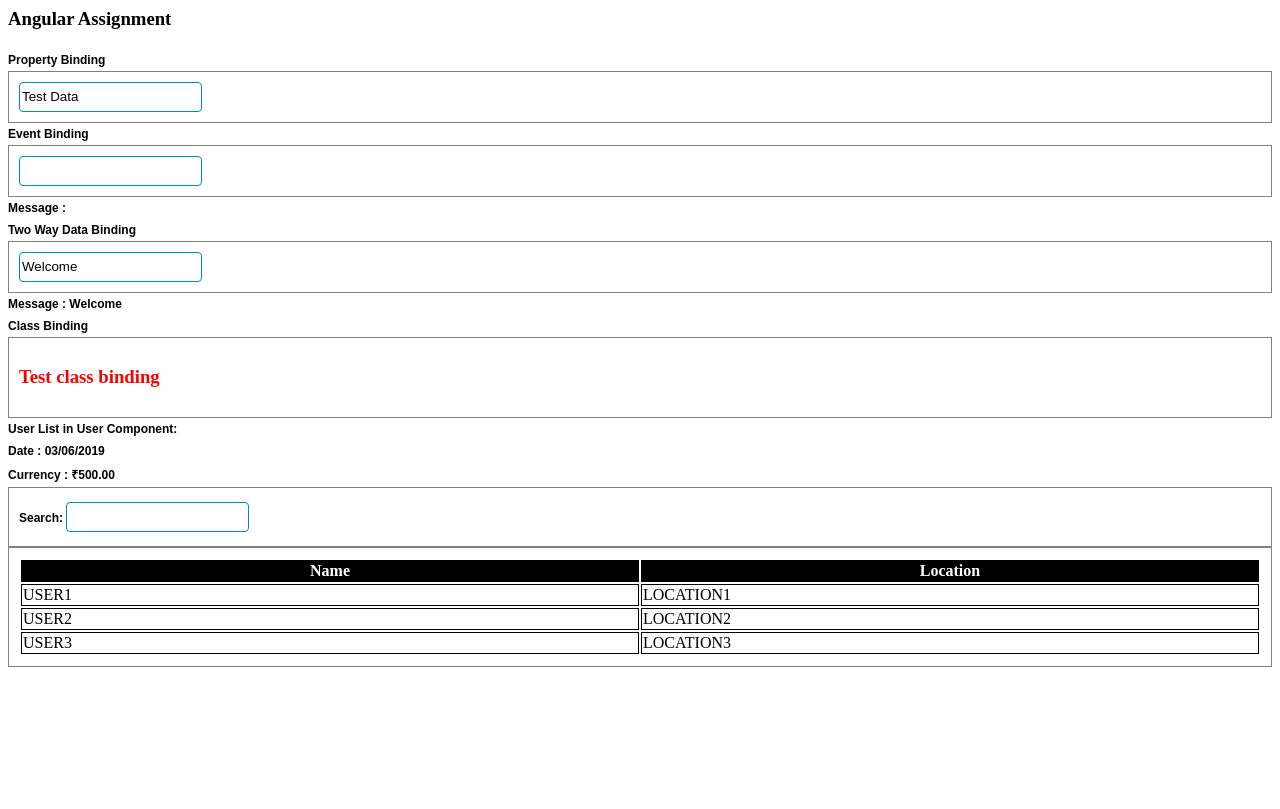
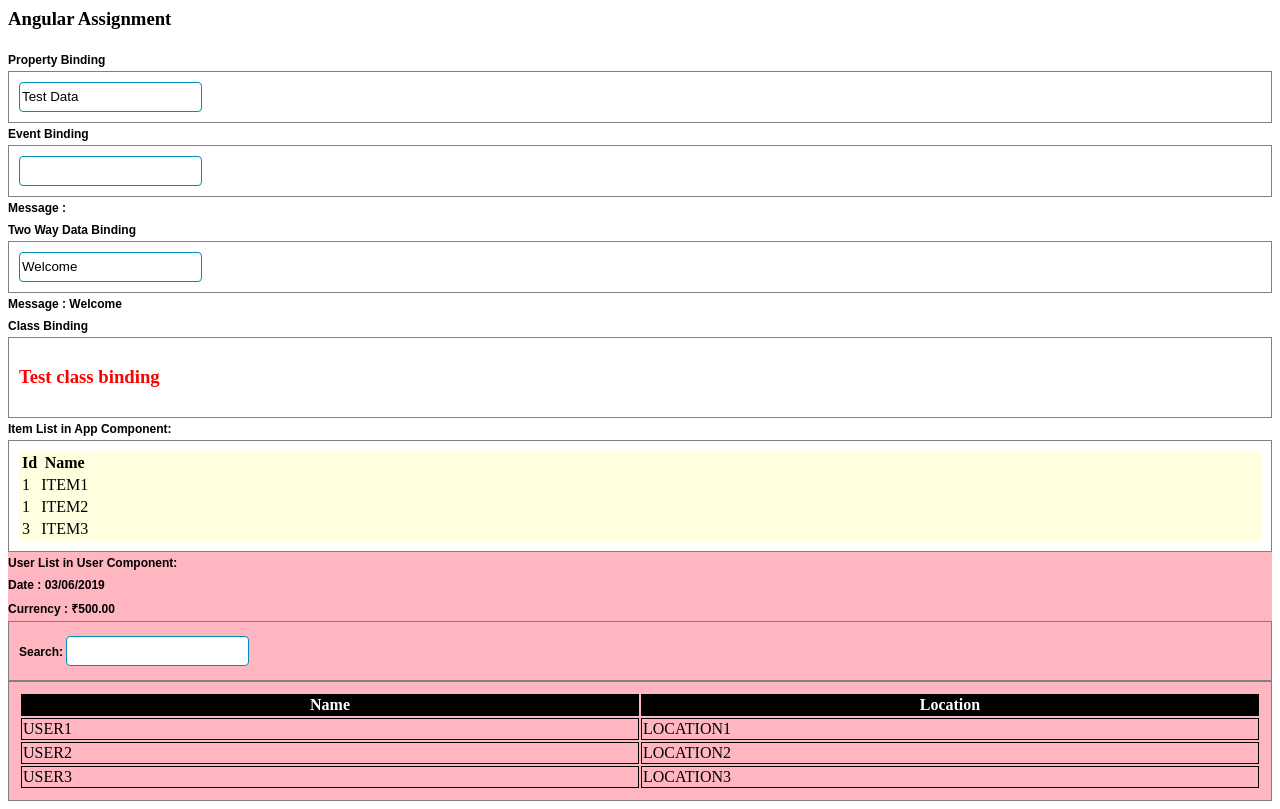
Before and after one commit to mougithub19/angular-assignment-moupiya, an Angular app: page / in a window 1280 px wide. Built offline with nearby package versions, Linux system fonts and the light colour scheme.

Commit message:
5 files modified

```diff
--- a/src/app/app.component.css
+++ b/src/app/app.component.css
@@ -4,3 +4,6 @@
 .highlight{
   color:red;
 }
+.app_component_container{
+  background-color: lightyellow;
+}
--- a/src/app/app.component.html
+++ b/src/app/app.component.html
@@ -9,4 +9,21 @@
     <div class="label_hd">Message : {{ display_data3 }} </div>
     <div class="label_hd">Class Binding </div>
     <div class="module"><h3 [class.highlight]="chk">Test class binding</h3></div>
+
+    <div class="label_hd">Item List in App Component: </div>
+    <div class="module">
+    <div class='app_component_container'>
+    <table class="container">
+      <th class="container_hd">Id</th>
+      <th class="container_hd">Name</th>
+
+    <tr *ngFor = "let item_data of itemdata">
+      <td class="container_body">{{ item_data.item_id |uppercase }}</td>
+      <td class="container_body">{{ item_data.item_name |uppercase }}</td>
+    </tr>
+  </table>
+   </div>
+    </div>
+
+
     <app-users></app-users>
--- a/src/app/app.component.ts
+++ b/src/app/app.component.ts
@@ -14,7 +14,23 @@
   display_data_fn(val:string):void{
     this.display_data2=val;
   }
+  itemdata:Items[]=[
+      {
+        "item_id":"1",
+        "item_name":"item1"
 
+      },
+      {
+        "item_id":"1",
+        "item_name":"item2"
+
+      },
+      {
+        "item_id":"3",
+        "item_name":"item3"
+
+      }
+    ];
   constructor(){}
 
 }
--- a/src/app/users/users.component.css
+++ b/src/app/users/users.component.css
@@ -11,3 +11,6 @@
   width:50%;
   border:1px solid  black;;
 }
+.users_component_container{
+  background-color: lightpink;
+}
--- a/src/app/users/users.component.html
+++ b/src/app/users/users.component.html
@@ -1,3 +1,4 @@
+ <div class='users_component_container'>
 <div class="label_hd">User List in User Component:</div>
 <div class="label_hd">Date : {{ today_date | date:"dd/MM/yyyy" }}</div>
 <div class="label_hd">Currency : {{ 500 | currency:"INR" }}</div>
@@ -24,3 +25,4 @@
 
 
 </div>
+</div>
```
